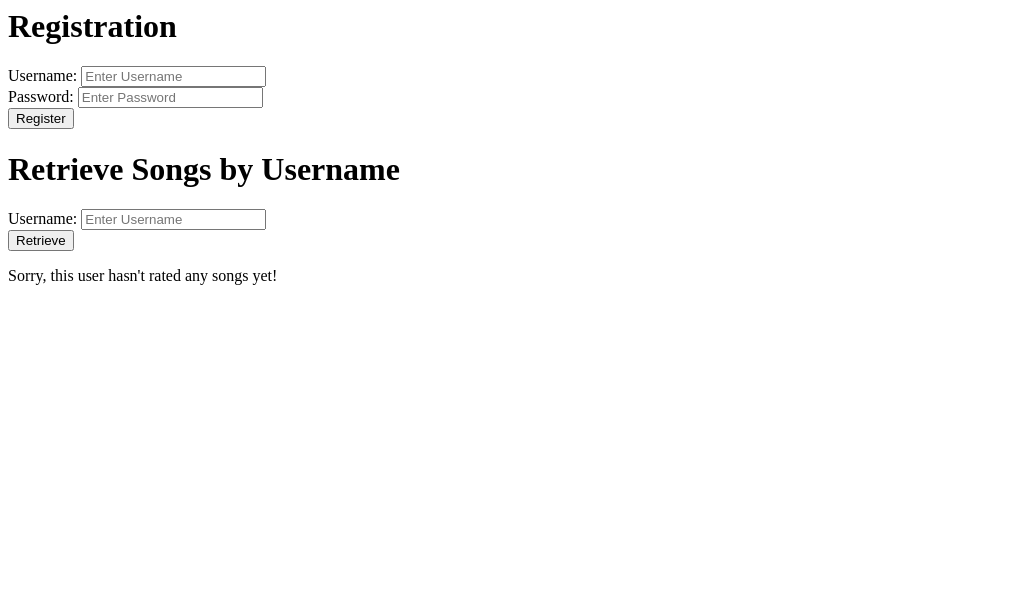
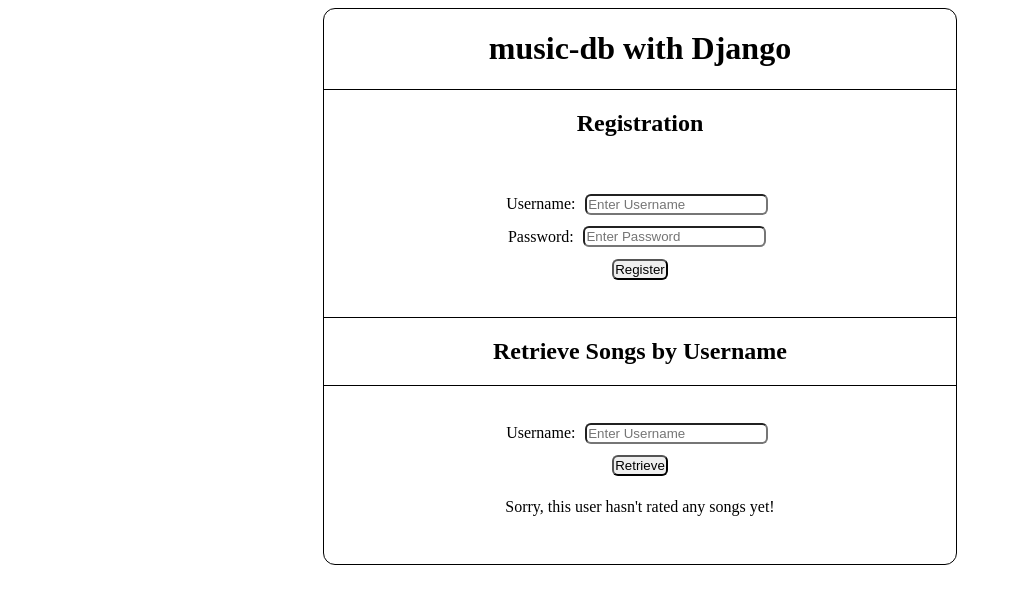
Before and after one commit to izzywrubel/COMP333-project-2, a Django app: page /music/ in a window 1280 px wide. Shown: the top 604 px of the page, without its empty margins (0-1012 px from the left). Run offline with Django 3.2, Linux system fonts and the light colour scheme; data that the repository does not hold is empty.

Commit message:
Comments and styling

```diff
--- a/music-app/music/templates/music/index.html
+++ b/music-app/music/templates/music/index.html
@@ -1,18 +1,44 @@
-<h1>Registration</h1>
+<!DOCTYPE HTML>
+<html lang="en">
+<head>
+  <!-- This is the default encoding type for the Html Form post submission.
+  Encoding type tells the browser how the form data should be encoded before
+  sending the form data to the server.
+  https://www.logicbig.com/quick-info/http/application_x-www-form-urlencoded.html-->
+  <meta http-equiv="Content-Type" content="application/x-www-form-urlencoded"/>
+  <link rel="stylesheet" href="...music/templates/music/style.css">
+  <title>Music Database Submission Form using Django</title>
+</head>
+
+<body>
+    <div class="form_container">
+        <div class="form_title">
+          <h1>music-db with Django</h1>
+         </div>
+        <h2>Registration</h2>
             <form action = "" method ="POST">
                 {% csrf_token %}
                 Username: <input type="text" name="user" placeholder="Enter Username" /><br>
                 Password: <input type="text" name="password" placeholder="Enter Password" /><br>
                 <input type="submit" name="submit" value="Register"/>
+                <!-- Django code that retrieves necessary information on the user -->
+                {% if formstatus == 'registration' %}
+                    {% if status == 'success' %}
+                        <p>User successfully registered!</p>
+                    {% elif status == 'error' %}
+                        <p>This userame is already taken, please choose a different one</p>
+                    {% endif %}
+                {% endif %}
             </form>
 
-<h1>Retrieve Songs by Username</h1>
+    <div class="form_title_user">
+        <h2>Retrieve Songs by Username</h2>
+    </div>
         <form action = "" method ="GET">
             {% csrf_token %}
             Username: <input type="text" name="user" placeholder="Enter Username" /><br>
             <input type="submit" name="submit" value="Retrieve"/>
-    </form>
-
+            <!-- Django code that retrieves necessary information on the user's rating -->
             {% if formstatus == 'retrieval' %}
                 {% if status == 'success' %}
                     {% for i in print_line %}
@@ -22,11 +48,37 @@
                     <p>Sorry, this user hasn't rated any songs yet!</p>
                 {% endif %}
             {% endif %}
+        </form>
+    </div>
+</body>
+</html>
 
-{% if formstatus == 'registration' %}
-    {% if status == 'success' %}
-        <p>User successfully registered!</p>
-    {% elif status == 'error' %}
-        <p>This userame is already taken, please choose a different one</p>
-    {% endif %}
-{% endif %}
+<style>
+    .form_container {
+        width: 50%;
+        margin: auto;
+        text-align: center;
+        border: 1px solid black;
+        border-radius: 12px;
+    }
+
+    .form_title {
+        border-bottom: 1px solid black;
+    }
+
+    .form_title_user {
+        border-bottom: 1px solid black;
+        border-top: 1px solid black;
+    }
+
+    form {
+        padding: 5%;
+    }
+
+    input {
+        margin: 1%;
+        padding: 1px;
+        border-radius: 6px;
+
+    }
+</style>
--- /dev/null
+++ b/music-app/music/templates/music/style.css
@@ -0,0 +1,26 @@
+.form_container {
+    width: 50%;
+    margin: auto;
+    text-align: center;
+    border: 1px solid black;
+    border-radius: 12px;
+}
+
+.form_title {
+    border-bottom: 1px solid black;
+}
+
+.form_title_user {
+    border-bottom: 1px solid black;
+    border-top: 1px solid black;
+}
+
+form {
+    padding-top: 5%;
+}
+
+input {
+    padding: 1px;
+    border-radius: 6px;
+
+}
--- a/music-app/music/views.py
+++ b/music-app/music/views.py
@@ -22,6 +22,7 @@
         genre_list = genres.objects.all()
         context['genres'] = genre_list
         context['ratings'] = rating_list
+        # Including our new genres table in the retrieval form to fulfill part Problem 2b
         for r in rating_list:
             if r.username == user:
                 for g in genre_list:
@@ -44,9 +45,10 @@
             if u.username == user:
                 original_user += 1
 
-        # Add to database
+        # Doesn't add the user to the database if it's been seen before
         if original_user > 1:
             context['status'] = 'error'
+        # Adds user to database if it hasn't been seen before
         elif original_user == 0:
             context['status'] = 'success'
             u = users(username = user, password = password)
```
Lines whose indentation alone changed are shown as unchanged.
